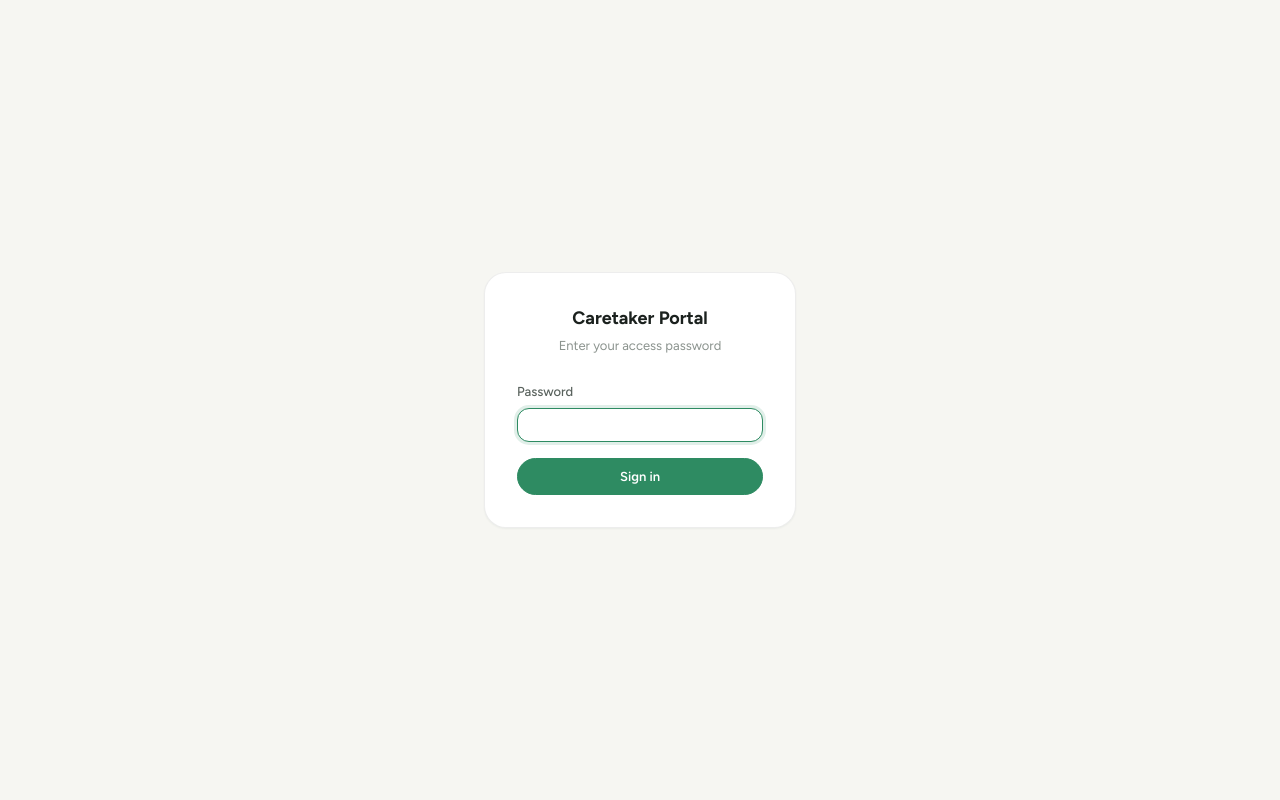
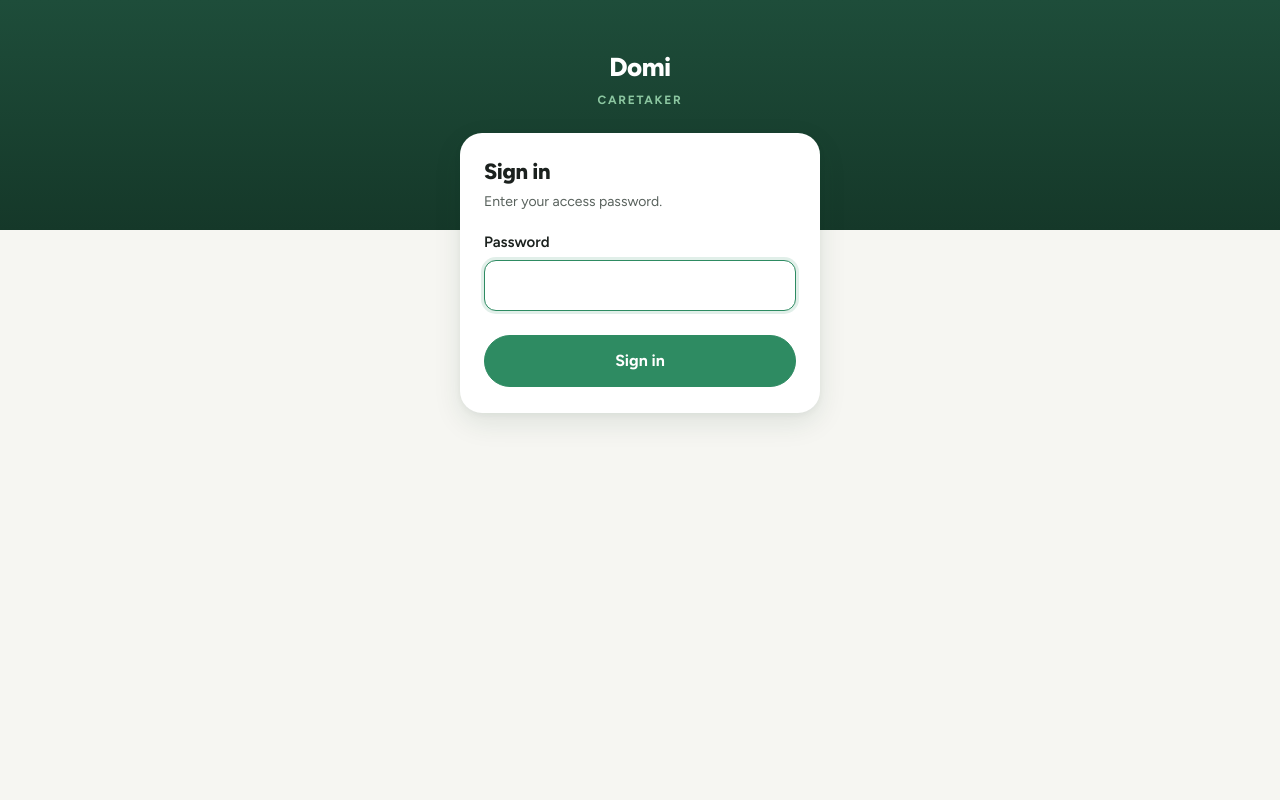
Before and after one commit to Domi-solutions/rent-reconciliation, a Flask app: page /caretaker/login in a window 1280 px wide. Run offline with Flask 3, Linux system fonts and the light colour scheme; data that the repository does not hold is empty; some libraries are stand-ins or nearby versions.

Commit message:
Caretaker sign-in: same look as the other sign-in pages; demo banner no longer squeezes it
The page centred its contents in a side-by-side (flex) layout, so the
demo banner became a column beside the form. Block layout with the
green band and card, like the tenant and management sign-in.

Co-Authored-By: Claude Opus 5.5 <noreply@anthropic.com>

```diff
--- a/templates/caretaker/login.html
+++ b/templates/caretaker/login.html
@@ -3,35 +3,49 @@
 <head>
   <meta charset="UTF-8">
   <meta name="viewport" content="width=device-width, initial-scale=1.0">
-  <title>Caretaker Login</title>
+  <title>Caretaker sign in — Domi</title>
   <link href="https://cdn.jsdelivr.net/npm/bootstrap@5.3.2/dist/css/bootstrap.min.css" rel="stylesheet">
   <link rel="stylesheet" href="{{ url_for('static', filename='style.css') }}">
+  <style>
+    /* Same look as the tenant and management sign-in pages: a deep-green band with the
+       brand, the card sitting across its edge. Block layout, so the demo banner stays on top. */
+    body { margin: 0; min-height: 100vh;
+           background: linear-gradient(180deg, var(--forest) 0, var(--forest-2) 230px, var(--bg) 230px);
+           background-repeat: no-repeat; }
+    .auth { max-width: 400px; margin: 0 auto; padding: 48px 20px 32px; }
+    .brand { text-align: center; margin-bottom: 24px; }
+    .brand b { font-size: 26px; font-weight: 800; color: #fff; letter-spacing: -.02em; }
+    .brand div { font-size: 12px; font-weight: 700; letter-spacing: .14em; text-transform: uppercase; color: var(--sage); margin-top: 4px; }
+    .box { background: #fff; border-radius: 22px; padding: 26px 24px; box-shadow: var(--shadow-md); }
+    .box h1 { font-size: 22px; font-weight: 800; letter-spacing: -.02em; margin: 0 0 6px; }
+    .box p.lead { font-size: 14px; color: var(--ink-2); margin-bottom: 18px; }
+    .box .form-label { font-size: 15px; font-weight: 600; color: var(--ink); }
+    .box .form-control { padding: 12px 14px; font-size: 17px; }
+    .btn-go { width: 100%; padding: 13px; font-size: 16px; font-weight: 700; }
+  </style>
 </head>
-<body style="background: var(--bg); display: flex; align-items: center; justify-content: center; min-height: 100vh;">
+<body>
 {% include 'partials/demo_banner.html' %}
-<div style="width: 100%; max-width: 360px; padding: 24px;">
-  <div class="surface-card" style="padding: 32px;">
-    <div style="text-align: center; margin-bottom: 24px;">
-      <div style="font-size: 18px; font-weight: 700; color: var(--ink);">Caretaker Portal</div>
-      <div style="font-size: 13px; color: var(--ink-3); margin-top: 4px;">
-        {% if use_db %}Sign in with your name and password{% else %}Enter your access password{% endif %}
-      </div>
-    </div>
+<div class="auth">
+  <div class="brand"><b>Domi</b><div>Caretaker</div></div>
+  <div class="box">
+    <h1>Sign in</h1>
+    <p class="lead">{% if use_db %}Your name and the password management gave you.{% else %}Enter your access password.{% endif %}</p>
     {% if error %}
-    <div class="alert alert-danger" style="font-size: 13px;">{{ error }}</div>
+    <div class="alert alert-danger" style="font-size: 14px;">{{ error }}</div>
     {% endif %}
     <form method="post">
       {% if use_db %}
       <div class="mb-3">
-        <label class="form-label" style="font-size: 13px;">Name</label>
+        <label class="form-label">Name</label>
         <input type="text" name="name" class="form-control" autofocus required autocomplete="username">
       </div>
       {% endif %}
-      <div class="mb-3">
-        <label class="form-label" style="font-size: 13px;">Password</label>
+      <div class="mb-4">
+        <label class="form-label">Password</label>
         <input type="password" name="password" class="form-control" {% if not use_db %}autofocus{% endif %} required autocomplete="current-password">
       </div>
-      <button type="submit" class="btn btn-primary w-100">Sign in</button>
+      <button type="submit" class="btn btn-primary btn-go">Sign in</button>
     </form>
   </div>
 </div>
--- a/templates/org_select.html
+++ b/templates/org_select.html
@@ -7,9 +7,9 @@
   <link href="https://cdn.jsdelivr.net/npm/bootstrap@5.3.2/dist/css/bootstrap.min.css" rel="stylesheet">
   <link rel="stylesheet" href="{{ url_for('static', filename='theme.css') }}">
 </head>
-<body class="bg-light d-flex align-items-center" style="min-height: 100vh;">
+<body class="bg-light" style="min-height: 100vh;">
 {% include 'partials/demo_banner.html' %}
-  <div class="container" style="max-width: 480px;">
+  <div class="container" style="max-width: 480px; padding-top: 12vh;">
     <div class="text-center mb-4">
       <div style="font-size: 22px; font-weight: 700;">Domi</div>
       <div style="font-size: 14px; color: var(--ink-2); margin-top: 4px;">Select your organisation to continue</div>
```
